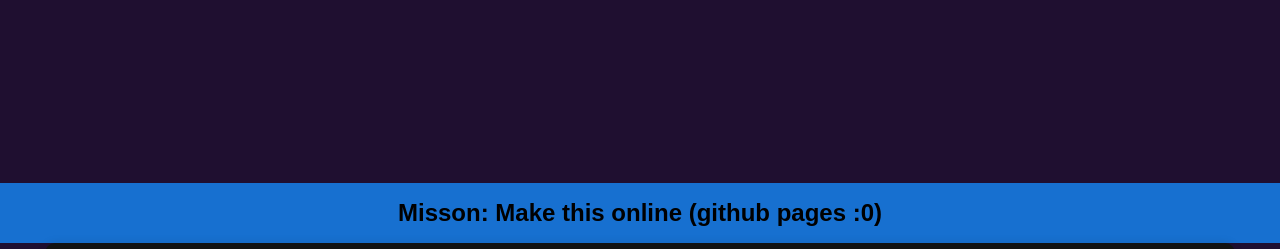
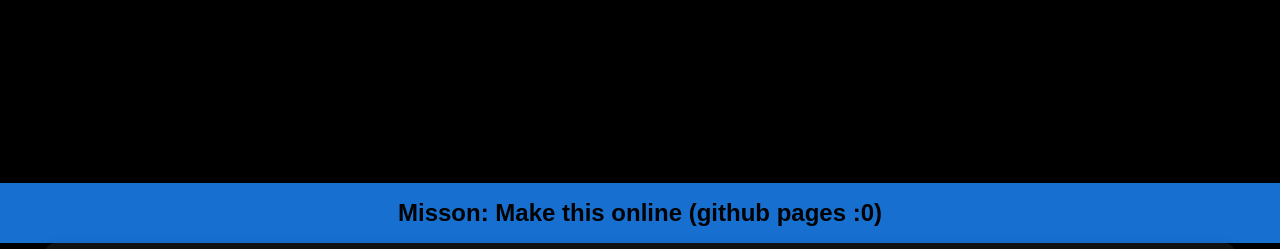
Before and after one commit to Arcade4Ghost/ARandomWebsiteYouDontNeed, a plain HTML site: page index.html in a window 1280 px wide. Shown: the part 35-284 px from the top of the page. Drawn offline with Linux system fonts and the light colour scheme.

Commit message:
dark mode = better (looked funky, but cool)

```diff
--- a/index.html
+++ b/index.html
@@ -7,7 +7,7 @@
   <style>
     body {
       font-family: Arial, sans-serif;
-      background-color: #1f0f30;
+      background-color: #000000;
       margin: 0;
       padding: 0;
       display: flex;
```
